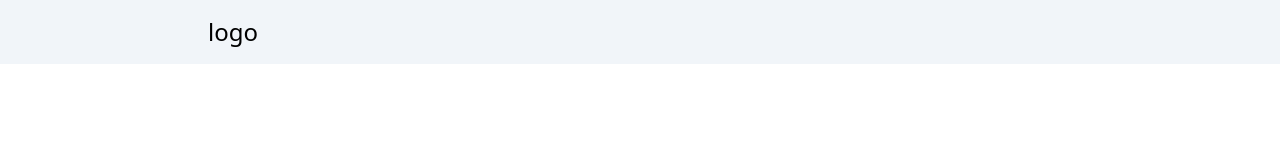
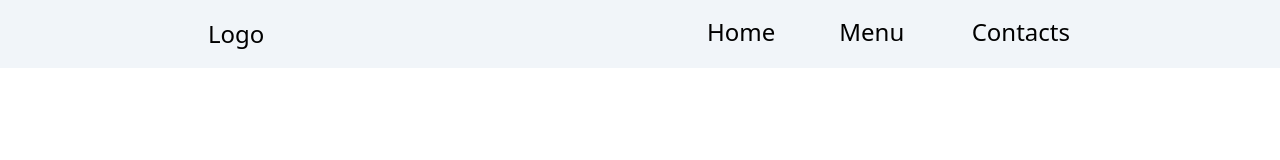
Before and after one commit to Makqew/restaurant-page, a website built with webpack: page dist/index.html in a window 1280 px wide. Built offline with nearby package versions, Linux system fonts and the light colour scheme.

Commit message:
refactor navbar creation, implementation of the tabs

```diff
--- a/src/index.js
+++ b/src/index.js
@@ -1,41 +1,52 @@
 import "./styles.css";
 import {renderHtml} from './preload'
 console.log('it is working');
-// let main = document.getElementById("content");
-// console.log(main);
-// let p = `<p class="w-12 h-12">Hi! My name is Gustavo.</p>`;
 
-// document.addEventListener("DOMContentLoaded", renderHtml);
 document.addEventListener("DOMContentLoaded", () =>{
-    let main = document.getElementsByTagName('main')[0];
-    // let navBar = `
-    //     <nav class="w-full bg-slate-100">
-    //         <ul class="px-2 md:px-24 lg:px-48 flex flex-row w-full">
-    //             <li class="basis-4/5 px-4 py-4"><i class="
-    //             hover:cursor-pointer hover:text-sky-500">Logo</i></li>
-    //             <li class="px-4 py-4 basis-1/5 text-2xl
-    //             hover:bg-slate-200 hover:cursor-pointer hover:text-sky-500">Home</li>
-    //             <li class="px-4 py-4 basis-1/5 text-2xl
-    //             hover:bg-slate-200 hover:cursor-pointer hover:text-sky-500">Menu</li>
-    //             <li class="px-4 py-4 basis-1/5 text-2xl
-    //             hover:bg-slate-200 hover:cursor-pointer hover:text-sky-500">Contact</li>
-    //         </ul>
-    //     </nav>`;
+    let body = document.getElementsByTagName('body')[0];
+
     let navBar = document.createElement('nav');
     navBar.classList.add("w-full", "bg-slate-100");
 
     let ul = document.createElement('ul');
     ul.classList.add("px-2", "md:px-24", "lg:px-48", "flex", "flex-row", "w-full");
 
-    let li = document.createElement('li');
-    li.classList.add("px-4", "py-4", "basis-1/5", "text-2xl", "hover:bg-slate-200", "hover:cursor-pointer", "hover:text-sky-500")
 
-    let logo = document.createTextNode("logo");
-    li.appendChild(logo);
-    ul.appendChild(li);
+    let liLogo = document.createElement('li');
+    let italicElement = document.createElement('i');
+    let logoText = document.createTextNode('Logo');
+    liLogo.classList.add("basis-4/5", "px-4", "py-4");
+    italicElement.classList.add("hover:cursor-pointer", "hover:text-sky-500");
+
+    italicElement.appendChild(logoText);
+    liLogo.appendChild(italicElement);
+    ul.appendChild(liLogo);
+
+    class listItem {
+        constructor(innerText) {
+            this.innerText = innerText,
+                this.addText = function () {
+                    let li = document.createElement('li');
+                    li.classList.add("px-4", "py-4", "basis-1/5", "text-2xl", "hover:bg-slate-200", "hover:cursor-pointer", "hover:text-sky-500");
+                    let text = document.createTextNode(this.innerText);
+
+                    li.appendChild(text);
+                    ul.appendChild(li);
+
+                    li.addEventListener('click', renderHtml.showHome);
+                };
+        }
+    }
+
+    const homeTab = new listItem('Home');
+    homeTab.addText();
+
+    const menuTab = new listItem('Menu');
+    menuTab.addText();
+
+    const contactsTab = new listItem('Contacts');
+    contactsTab.addText();
+
     navBar.appendChild(ul);
-
-
-    li.addEventListener('click', renderHtml);
-    main.appendChild(navBar);
+    body.appendChild(navBar);
 });
--- a/src/preload.js
+++ b/src/preload.js
@@ -1,20 +1,8 @@
+// Trying to implement tabs
 export function renderHtml(){
     let main = document.getElementsByTagName('main')[0];
-    let navBar = `
-        <nav class="w-full bg-slate-100">
-            <ul class="px-2 md:px-24 lg:px-48 flex flex-row w-full">
-                <li class="basis-4/5 px-4 py-4"><i class="
-                hover:cursor-pointer hover:text-sky-500">Logo</i></li>
-                <li class="px-4 py-4 basis-1/5 text-2xl
-                hover:bg-slate-200 hover:cursor-pointer hover:text-sky-500">Home</li>
-                <li class="px-4 py-4 basis-1/5 text-2xl
-                hover:bg-slate-200 hover:cursor-pointer hover:text-sky-500">Menu</li>
-                <li class="px-4 py-4 basis-1/5 text-2xl
-                hover:bg-slate-200 hover:cursor-pointer hover:text-sky-500">Contact</li>
-            </ul>
-        </nav>`;
-
-    let homeSection = `
+    function showHome() {
+        let homeSection = `
         <section class="home w-full bg-slate-200 flex flex-col px-2 py-8 gap-6 md:px-24 lg:px-48">
             <div class="px-4 w-1/2 h-96 rounded-lg overflow-hidden">
                 <img src="./hero.jpg" />
@@ -62,6 +50,9 @@ export function renderHtml(){
                     Алмалинский район, Алматы, 050008</p>
             </div>
         </section>`;
+        return main.innerHTML = homeSection;
+
+    }
 
     let menuSection = `
         <section class="menu w-full bg-slate-200 flex flex-col px-2 md:px-24 lg:px-48 py-8 gap-6">
@@ -150,7 +141,7 @@ export function renderHtml(){
                         </div>
         </section>`;
 
-        let contactsSection = `
+    let contactsSection = `
             <section class="contacts w-full bg-slate-200 flex flex-col px-2 md:px-24 lg:px-48 py-8 gap-6">
                 <h1  class="text-5xl font-bold px-4 py-4 self-center">Our contacts</h1>
                 <div class="socials px-4 flex flex-col gap-4">
@@ -186,7 +177,6 @@ export function renderHtml(){
             </section>`;
 
 
-    main.innerHTML += navBar;
     main.innerHTML += homeSection;
     main.innerHTML += menuSection;
     main.innerHTML += contactsSection;
```
Also changed, not shown: dist/index.html, dist/main.js.
